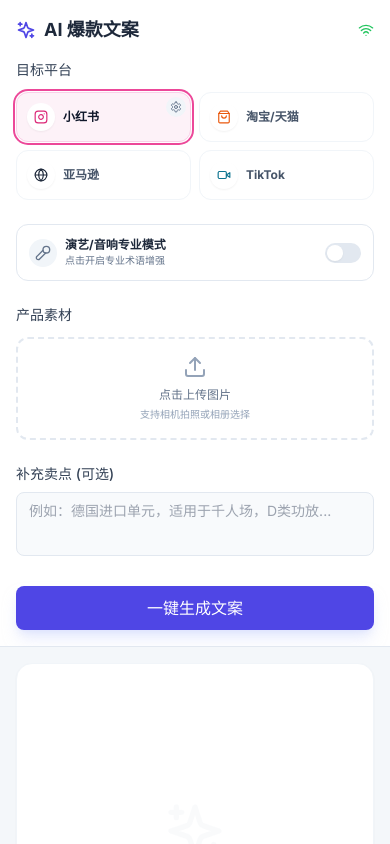
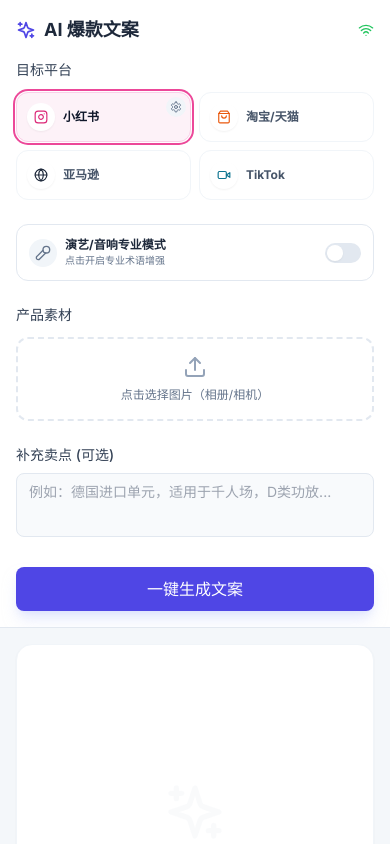
Before and after one commit to Aimsaki/image-to-text, a Next.js app: page / in a window 390 px wide. Shown: the top 844 px of the page. Built offline with nearby package versions, Linux system fonts and the light colour scheme.

Commit message:
Add files via upload

```diff
--- a/src/app/page.tsx
+++ b/src/app/page.tsx
@@ -238,12 +238,21 @@
         if (!res.ok) {
           const errorText = await res.text()
           let errorMessage = `服务器错误 (${res.status})`
+
+          if (res.status === 504 || res.status === 502) {
+            errorMessage = '服务器响应超时，请稍后重试（AI处理需要时间）'
+          } else if (res.status === 429) {
+            errorMessage = '请求过于频繁，请稍后再试'
+          } else if (res.status === 500) {
+            errorMessage = '服务器内部错误，请稍后重试'
+          } else {
             try {
               const errorData = JSON.parse(errorText)
               errorMessage = errorData.error || errorMessage
             } catch {
               if (errorText.includes('<!DOCTYPE') || errorText.includes('<html')) {
                 errorMessage = '服务暂时不可用，请稍后重试'
+              }
             }
           }
           throw new Error(errorMessage)
@@ -398,10 +407,9 @@
           <div>
             <label className="mb-3 block text-sm font-medium text-slate-700">产品素材</label>
             <div {...getRootProps()} className={`border-2 border-dashed rounded-xl p-4 sm:p-6 text-center cursor-pointer transition-all touch-manipulation ${isDragActive ? 'border-indigo-500 bg-indigo-50' : 'border-slate-200 hover:border-indigo-400 hover:bg-slate-50 active:bg-slate-100'}`}>
-              <input {...getInputProps()} capture="environment" />
+              <input {...getInputProps()} />
               <Upload className="w-6 h-6 sm:w-8 sm:h-8 text-slate-400 mx-auto mb-2" />
-              <p className="text-xs sm:text-sm text-slate-500">{isMobile ? '点击上传图片' : '点击或拖拽上传图片'}</p>
-              {isMobile && <p className="text-[10px] text-slate-400 mt-1">支持相机拍照或相册选择</p>}
+              <p className="text-xs sm:text-sm text-slate-500">{isMobile ? '点击选择图片（相册/相机）' : '点击或拖拽上传图片'}</p>
             </div>
             {uploadedImages.length > 0 && (
               <div className="grid grid-cols-4 gap-2 mt-3">
```
Lines whose indentation alone changed are shown as unchanged.
